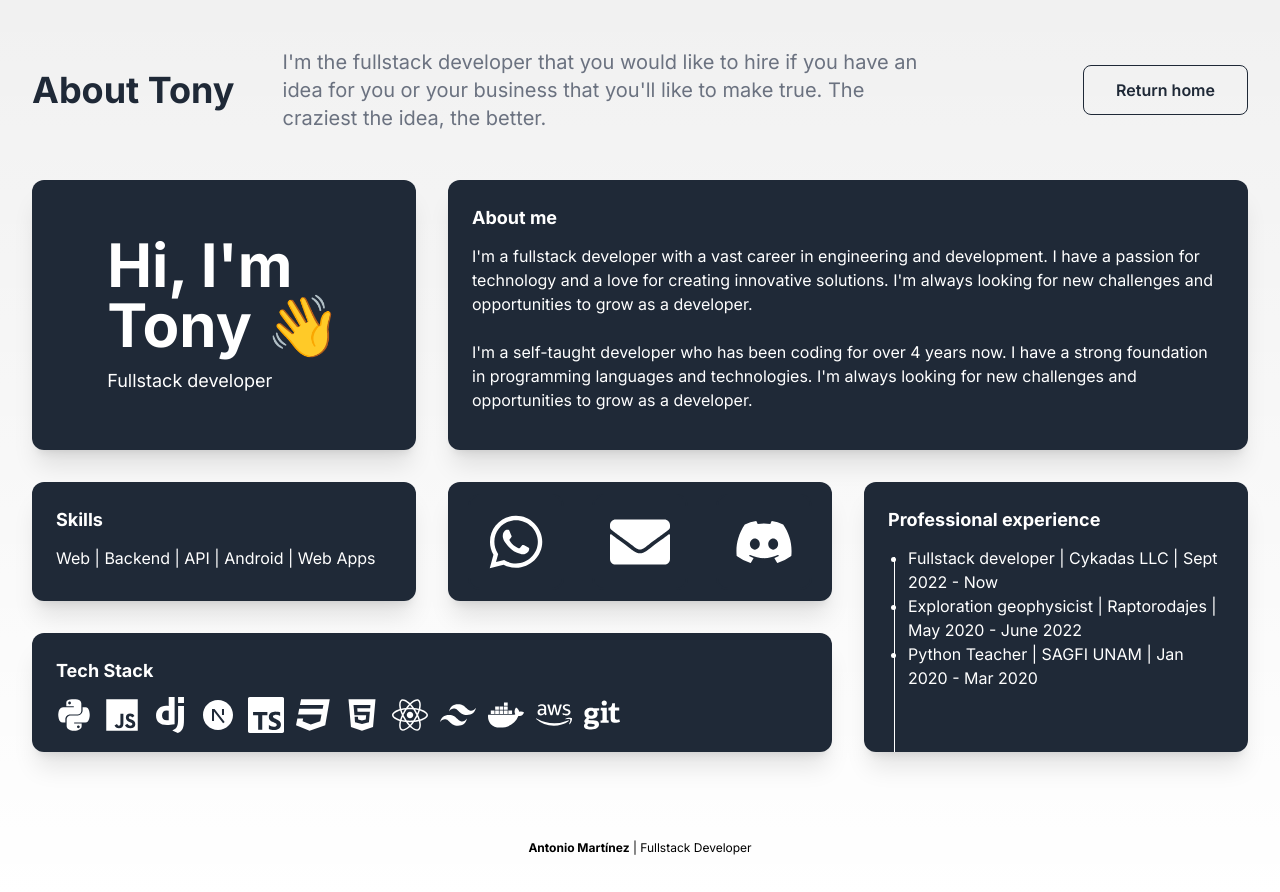
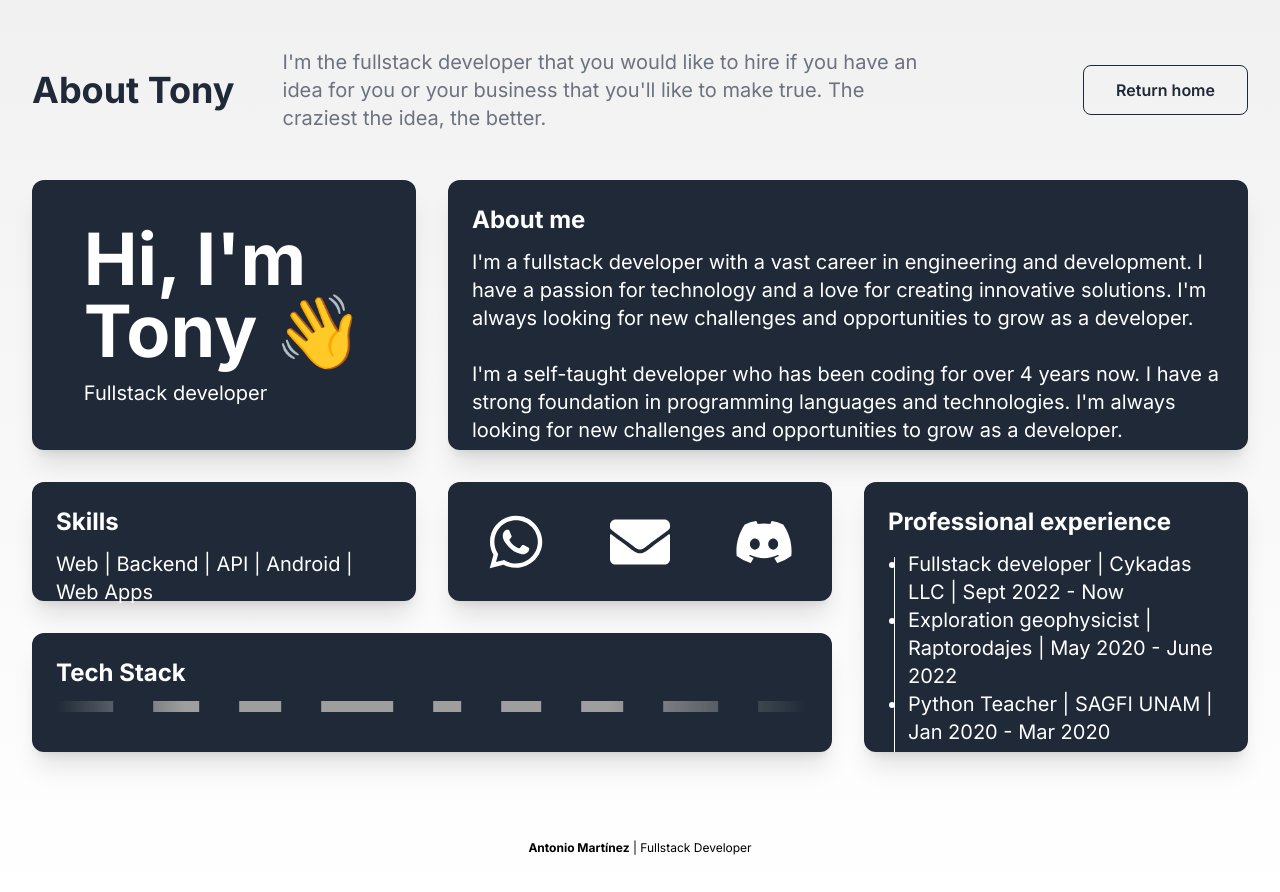
Before and after one commit to AntonioMP96/tony_dev_portfolio, a Next.js app: page /about_me in a window 1280 px wide. Shown: the top 892 px of the page. Built offline with nearby package versions, Linux system fonts and the light colour scheme; grey boxes are pictures that could not be loaded.

Commit message:
- Adding tech stack slider and modal

```diff
--- a/src/app/about_me/page.tsx
+++ b/src/app/about_me/page.tsx
@@ -1,17 +1,11 @@
 import Link from 'next/link'
 import Image from 'next/image'
-import { Header } from '@/components'
-import projectsData from '@/lib/projects'
-import { FaWhatsapp, FaEnvelope, FaDiscord, FaCss3, FaHtml5, FaPython, FaJs, FaDocker, FaGit, FaAws, FaReact } from 'react-icons/fa'
-import { RiNextjsFill } from "react-icons/ri";
-import { SiDjango, SiTypescript, SiTailwindcss } from "react-icons/si";
-
-
+import { FaWhatsapp, FaEnvelope, FaDiscord } from 'react-icons/fa'
+import { Header, TechSlackSlider } from '@/components'
 
 
 
 export default function ProjectsPage() {
-
 
     return (
         <>
@@ -27,15 +21,15 @@ export default function ProjectsPage() {
                 gap-4 md:gap-6 xl:gap-8
                 `}>
                     <div className={`p-4 bg-gray-800 text-white col-span-2 row-span-2 rounded-xl shadow-xl flex flex-col items-center justify-center`}>
-                        <h2 className='text-6xl font-bold'>
+                        <h2 className='text-6xl md:text-7xl font-bold'>
                             Hi, I'm<br/>Tony 👋
-                            <p className="text-lg font-normal mt-3">Fullstack developer</p>
+                            <p className="text-lg md:text-xl font-normal mt-3">Fullstack developer</p>
                         </h2>
 
                     </div>
                     <div className={`p-6 bg-gray-800 col-span-4 row-span-2 rounded-xl shadow-xl flex flex-col text-white`}>
-                        <h2 className='text-lg font-bold'>About me</h2>
-                        <p className='text-md mt-3'>
+                        <h2 className='text-lg md:text-2xl font-bold'>About me</h2>
+                        <p className='md:text-xl mt-3'>
                             I'm a fullstack developer with a vast career in engineering and development.
                             I have a passion for technology and a love for creating innovative solutions.
                             I'm always looking for new challenges and opportunities to grow as a developer.
@@ -46,8 +40,8 @@ export default function ProjectsPage() {
                         </p>
                     </div>
                     <div className={`bg-gray-800 col-span-2 row-span-1 rounded-xl shadow-xl p-6 text-white`}>
-                        <h2 className='text-lg font-bold'>Skills</h2>
-                        <p className='mt-3 text-md'>
+                        <h2 className='text-lg md:text-2xl font-bold'>Skills</h2>
+                        <p className='mt-3 text-md md:text-xl'>
                             Web | Backend | API | Android | Web Apps
                         </p>
                     </div>
@@ -69,30 +63,19 @@ export default function ProjectsPage() {
                         </button>
                     </div>
                     <div className={`bg-gray-800 col-span-2 row-span-2 rounded-xl shadow-xl p-6 text-white relative overflow-hidden`}>
-                        <h2 className='text-lg font-bold'>Professional experience</h2>
+                        <h2 className='text-lg md:text-2xl font-bold'>Professional experience</h2>
                         <div className='h-full bg-white w-[1px] absolute left-[30px] top-[75px]'></div>
-                        <ul className='mt-3'>
+                        <ul className='mt-3 md:text-xl'>
                             <li className='ml-5 list-disc'>Fullstack developer | Cykadas LLC | Sept 2022 - Now </li>
                             <li className='ml-5 list-disc'>Exploration geophysicist | Raptorodajes | May 2020 - June 2022</li>
                             <li className='ml-5 list-disc'>Python Teacher | SAGFI UNAM | Jan 2020 - Mar 2020</li>
                         </ul>
                     </div>
                     <div className={`bg-gray-800 col-span-4 row-span-1 rounded-xl shadow-xl p-6 text-white`}>
-                        <h2 className='text-lg font-bold'>Tech Stack</h2>
-                        <p className='mt-3 flex gap-3 text-4xl'>
-                            <FaPython/>
-                            <FaJs/>
-                            <SiDjango/>
-                            <RiNextjsFill/>
-                            <SiTypescript/>
-                            <FaCss3/>
-                            <FaHtml5/>
-                            <FaReact/>
-                            <SiTailwindcss/>
-                            <FaDocker/>
-                            <FaAws/>
-                            <FaGit/>
-                        </p>
+                        <h2 className='text-lg md:text-2xl font-bold'>Tech Stack</h2>
+
+                        {/* TechStackSlider */}
+                        <TechSlackSlider />
                     </div>
                 </div>
             </div>
--- a/src/app/page.tsx
+++ b/src/app/page.tsx
@@ -37,13 +37,13 @@ export default function Home() {
                         <span className="relative ml-4 mb-3 inline-block text-md text-white md:ml-5 md:text-xl">About me</span>
                     </Link>
 
-                    {/* networks */}
+                    {/* Github */}
                     <a href="https://github.com/AntonioMP96" target="_blank"
                     className="col-span-1 row-span-1 rounded-2xl shadow-lg overflow-hidden flex items-end group relative"
                     >
                         <Image
                         src="https://res.cloudinary.com/dgp7gxmcu/image/upload/f_auto,q_auto/v1/tony_portfolio/hm2vq7hjiazt8buhpbnq"
-                        alt="Networks"
+                        alt="Github"
                         width={600} height={300}
                         fetchPriority="high"
                         className="absolute inset-0 h-full w-full object-cover object-center transition duration-200 group-hover:scale-110"
@@ -55,16 +55,16 @@ export default function Home() {
                         </span>
                     </a>
 
-                    {/* networks */}
+                    {/* Linkedin */}
                     <a href="https://www.linkedin.com/in/antoniomartinezdev/" target="_blank"
                     className="col-span-1 row-span-1 rounded-2xl shadow-lg overflow-hidden flex items-end group relative"
                     >
                         <Image
-                        src="https://res.cloudinary.com/dgp7gxmcu/image/upload/f_auto,q_auto/v1/tony_portfolio/jzr78ksm9tio3wur38bg"
-                        alt="Networks"
+                        src="https://res.cloudinary.com/dgp7gxmcu/image/upload/f_auto,q_auto/v1/tony_portfolio/lymtuz8w153ayh4arcsf"
+                        alt="Linkedin"
                         width={600} height={300}
                         fetchPriority="high"
-                        className="absolute inset-0 h-full w-full object-cover object-center transition duration-200 group-hover:scale-110"
+                        className="absolute inset-0 h-full w-full object-cover object-right transition duration-200 group-hover:scale-110"
                         />
                         <div className="pointer-events-none absolute inset-0 bg-gradient-to-t from-gray-950 via-transparent to-transparent opacity-50 group-hover:opacity-100 transition duration-200">
                         </div>
--- a/src/components/index.ts
+++ b/src/components/index.ts
@@ -6,3 +6,9 @@ export * from './ui/footer/Footer'
 
 // modal
 export * from './ui/modal/Modal'
+
+// tech button
+export * from './ui/tech_button/TechButton'
+
+// about me
+export * from './about_me/tech_stack/TechStackSlider'
--- a/src/components/ui/modal/Modal.tsx
+++ b/src/components/ui/modal/Modal.tsx
@@ -1,18 +1,22 @@
+'use client'
+
 import '@/app/globals.css'
 
 interface ModalProps {
     isOpen: boolean
     onClose: () => void
     children: React.ReactNode
+    className?: string
 }
 
-export const Modal: React.FC<ModalProps> = ({ isOpen, onClose, children }) => {
+export const Modal: React.FC<ModalProps> = ({ isOpen, onClose, children, className }) => {
     if (!isOpen) return null
 
     return (
         <div className="fixed inset-0 flex items-center justify-center z-50 backdrop-blur-sm">
             <div className="absolute inset-0 bg-black opacity-50 " onClick={onClose}></div>
-            <div className="bg-white p-5 md:p-6 mx-5 md:mx-0 rounded-lg z-10 modal max-w-screen w-fit">
+            <div className={`p-5 md:p-6 mx-5 md:mx-0 rounded-lg z-10 modal max-w-screen w-fit
+            ${className ?? ''}`}>
                 {children}
             </div>
         </div>
```
